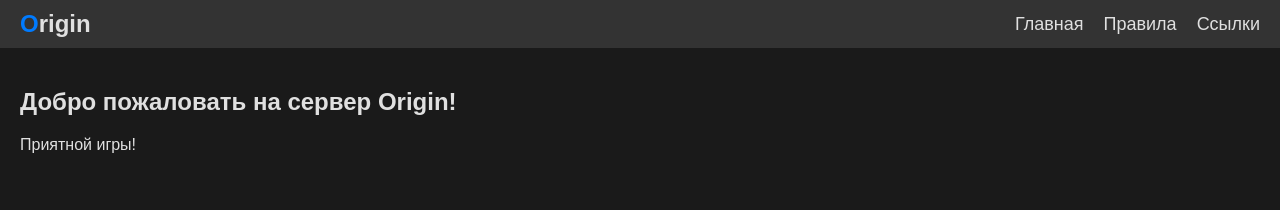
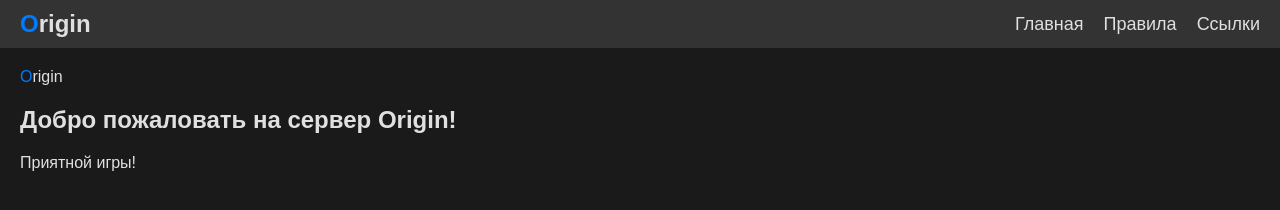
Before and after one commit to Lifehucker/rules_site, a plain HTML site: page index.html in a window 1280 px wide. Drawn offline with Linux system fonts and the light colour scheme.

Commit message:
Update index.html

```diff
--- a/index.html
+++ b/index.html
@@ -20,8 +20,15 @@
 
     <main>
         <section id="home" class="page active">
-            <h2>Добро пожаловать на сервер Origin!</h2>
-            <p>Приятной игры!</p>
+            <!-- Логотип -->
+            <div class="logo">
+                <span class="blue">O</span>rigin
+            </div>
+            <!-- Информация под логотипом -->
+            <div class="home-content">
+                <h2>Добро пожаловать на сервер Origin!</h2>
+                <p>Приятной игры!</p>
+            </div>
         </section>
 
         <section id="rules" class="page">
@@ -38,7 +45,6 @@
             <div class="link-buttons">
                 <button onclick="window.open('https://steamcommunity.com/sharedfiles/filedetails/?id=3436355397', '_blank')">Коллекция аддонов</button>
                 <button onclick="window.open('https://discord.gg/cPMr8jbKJN', '_blank')">Дискорд</button>
-
             </div>
         </section>
     </main>
```
